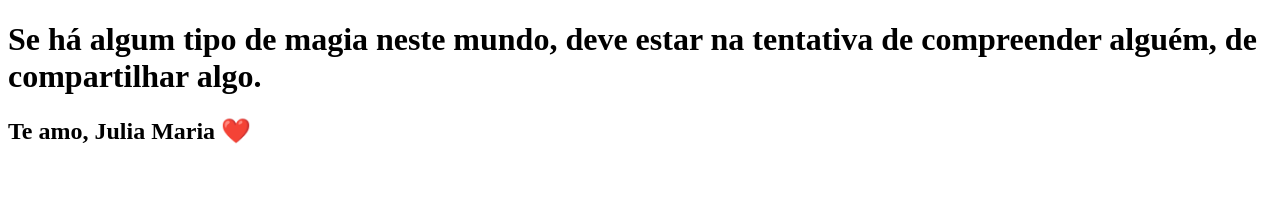
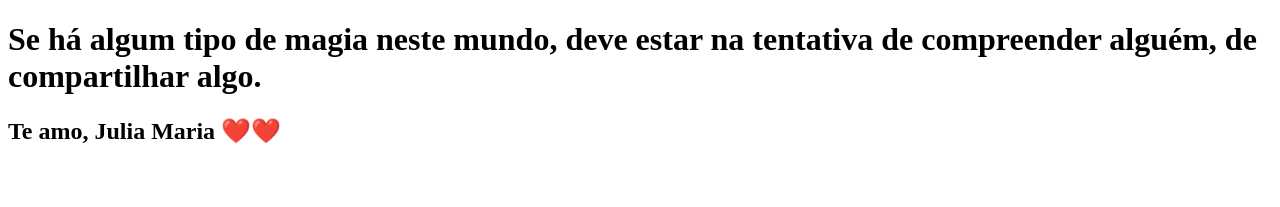
Before and after one commit to lopesDilceu/tabnews-clone, a Next.js app: page / in a window 1280 px wide. Shown: the top 207 px of the page. Built offline with nearby package versions, Linux system fonts and the light colour scheme.

Commit message:
feat:submiting new message version

```diff
--- a/pages/index.js
+++ b/pages/index.js
@@ -2,7 +2,7 @@ function Home () {
     return [
         <div>
             <h1>Se há algum tipo de magia neste mundo, deve estar na tentativa de compreender alguém, de compartilhar algo.</h1>
-            <h2>Te amo, Julia Maria ❤️</h2>
+            <h2>Te amo, Julia Maria ❤️❤️</h2>
         </div>
     ]
 }
```
